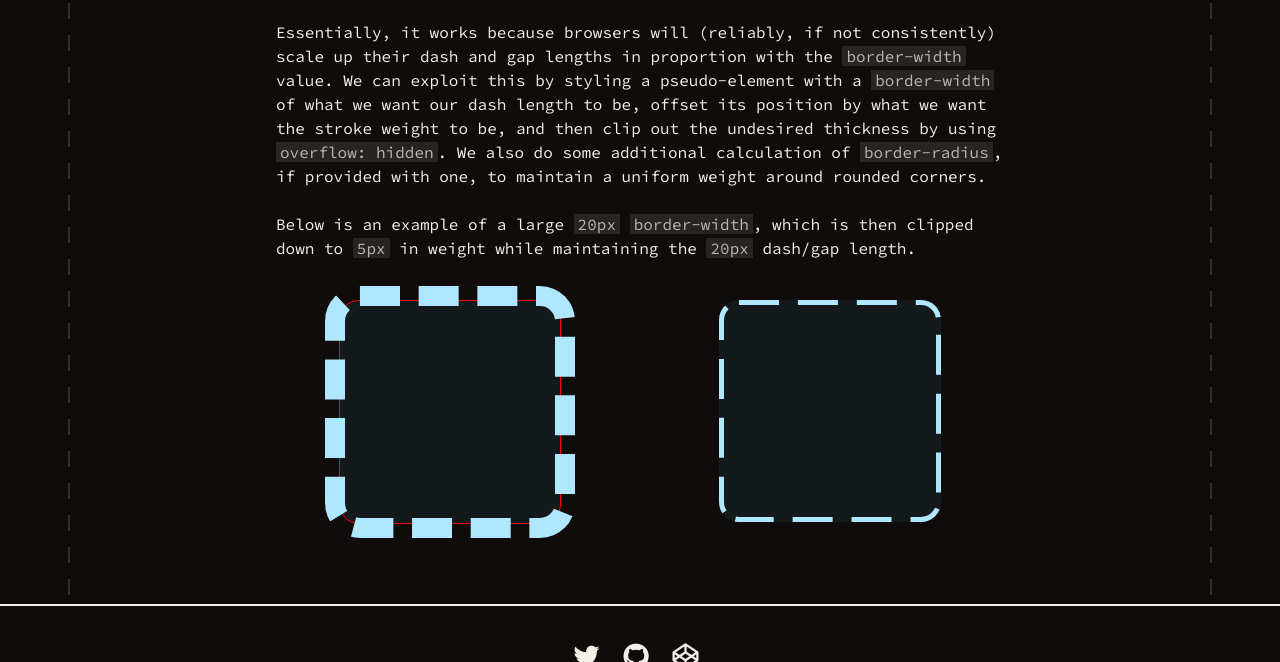
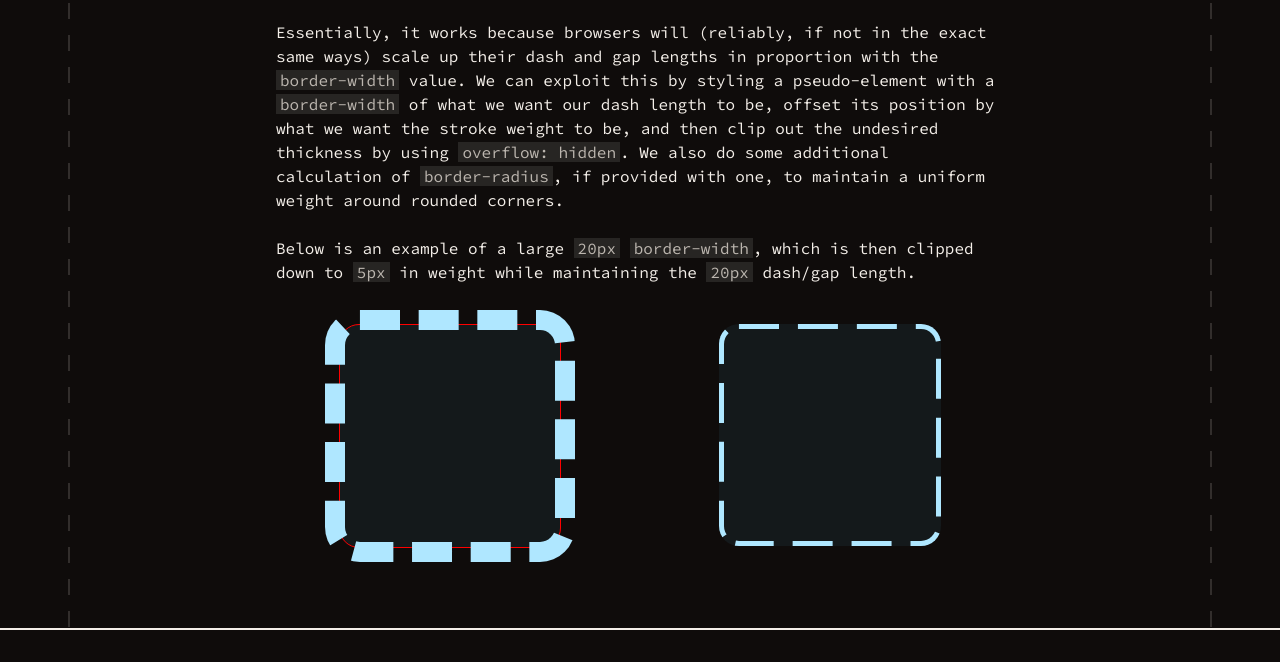
Before and after one commit to damnsamn/samuelbar.net_2020, a Jekyll site: the page built from _collections/_snippets/dashed-border-length.md, in a window 1280 px wide and 900 px high, scrolled down 967 px, cut to the strip 238-900 px from the top of the window. Built offline with Jekyll 4.4.1, drawn with Linux system fonts in a browser that asks for light colours; nearby versions of some CDN libraries.

Commit message:
Updated border snippet

```diff
--- a/_collections/_snippets/dashed-border-length.md
+++ b/_collections/_snippets/dashed-border-length.md
@@ -14,7 +14,7 @@ The trouble is, we have *nowhere near* this level of control in native CSS. It w
 
 {% include common/gist.html id=page.gist %}
 
-Essentially, it works because browsers will (reliably, if not consistently) scale up their dash and gap lengths in proportion with the `border-width` value. We can exploit this by styling a pseudo-element with a `border-width` of what we want our dash length to be, offset its position by what we want the stroke weight to be, and then clip out the undesired thickness by using `overflow: hidden`. We also do some additional calculation of `border-radius`, if provided with one, to maintain a uniform weight around rounded corners.
+Essentially, it works because browsers will (reliably, if not in the exact same ways) scale up their dash and gap lengths in proportion with the `border-width` value. We can exploit this by styling a pseudo-element with a `border-width` of what we want our dash length to be, offset its position by what we want the stroke weight to be, and then clip out the undesired thickness by using `overflow: hidden`. We also do some additional calculation of `border-radius`, if provided with one, to maintain a uniform weight around rounded corners.
 
 Below is an example of a large `20px` `border-width`, which is then clipped down to `5px` in weight while maintaining the `20px` dash/gap length.
 
```
